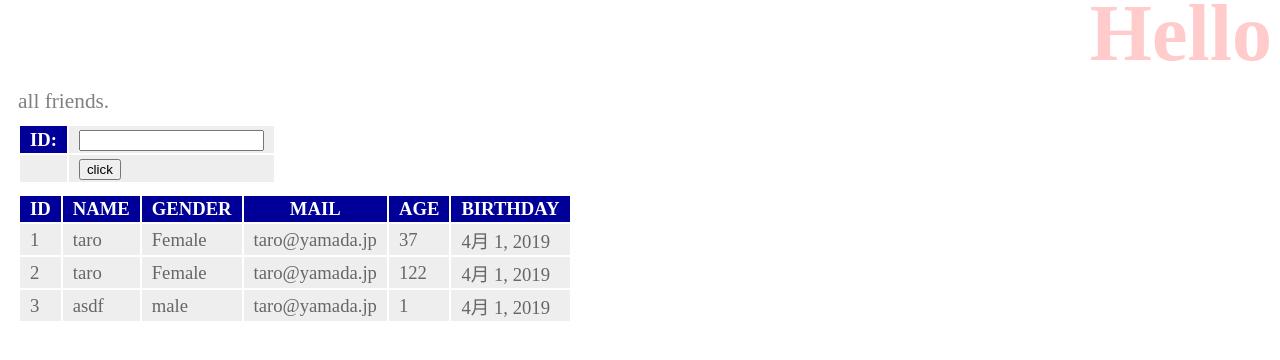
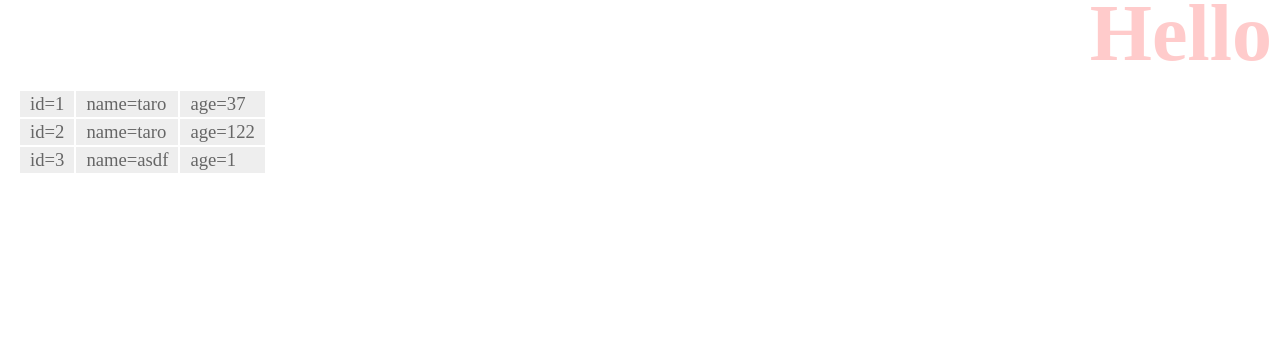
Before and after one commit to yunsunghyun/django_app, a Django app: page /hello/ in a window 1280 px wide. Shown: the top 360 px of the page. Run offline with Django 3.2, Linux system fonts and the light colour scheme; data comes from the database, SQL or seed files in the repository.

Commit message:
commant 0414

```diff
--- a/hello/forms.py
+++ b/hello/forms.py
@@ -2,4 +2,8 @@ from django import forms
 
 
 class HelloForm(forms.Form):
-    id = forms.IntegerField(label='ID')
+    name = forms.CharField(label='Name')
+    mail = forms.EmailField(label='Email')
+    gender = forms.BooleanField(label='Gender', required=False)
+    age = forms.IntegerField(label='Age')
+    birthday = forms.DateField(label='Birth')
--- a/hello/templates/hello/index.html
+++ b/hello/templates/hello/index.html
@@ -8,36 +8,10 @@
         href="{% static 'hello/css/style.css' %}"/>
 <head>
 <body>
-    <h1>{{title}}</h1>
-    <p>{{message|safe}}</p>
+    <h1>{{ title }}</h1>
     <table>
-        <form action="{% url 'index' %}" method="POST">
-            {% csrf_token %}
-            {{ form.as_table }}
-            <tr><td></td><td><input type="submit" value="click"></td></tr>
-        </form>
+        {{ data|safe }}
     </table>
 
-    <table>
-        <tr>
-            <th>ID</th>
-            <th>NAME</th>
-            <th>GENDER</th>
-            <th>MAIL</th>
-            <th>AGE</th>
-            <th>BIRTHDAY</th>
-        </tr>
-    {% for item in data %}
-        <tr>
-            <td>{{item.id}}</td>
-            <td>{{item.name}}</td>
-            <td>{% if item.gender == False %}male{% endif%}
-                {% if item.gender == True %}Female{% endif %}</td>
-            <td>{{item.mail}}</td>
-            <td>{{item.age}}</td>
-            <td>{{item.birthday}}</td>
-        </tr>
-    {% endfor %}
-    </table>
 </body>
 </html>
--- a/hello/urls.py
+++ b/hello/urls.py
@@ -17,5 +17,5 @@ from django.conf.urls import url
 from . import views
 
 urlpatterns = [
-    url('', views.index, name ='index'),
+    url('', views.index, name='index'),
 ]
--- a/hello/views.py
+++ b/hello/views.py
@@ -1,127 +1,25 @@
+from django.db.models import QuerySet
 from django.shortcuts import render
-from django.http import HttpResponse
 from .models import Friend
-from .forms import HelloForm
+
+
+def __new_str__(self):
+    result = ''
+    for item in self:
+        result += "<tr>"
+        for k in item:
+            result += '<td>' + str(k) + '=' + str(item[k]) + '</td>'
+        result += '</tr>'
+    return result
+
+
+QuerySet.__str__ = __new_str__
+
 
 def index(request):
+    data = Friend.objects.all().values('id', 'name', 'age')
     params = {
-        'title' : 'Hello',
-        'message' : 'all friends. ',
-        'form' : HelloForm(),
-        'data' : [],
+        'title': 'Hello',
+        'data': data,
     }
-    if (request.method == 'POST'):
-        num = request.POST['id']
-        item = Friend.objects.get(id=num)
-        params['data'] = [item]
-        params['form'] = HelloForm(request.POST)
-    else:
-        params['data'] = Friend.objects.all()
     return render(request, 'hello/index.html', params)
-
-
-
-
-
-##########################################################
-# from django.shortcuts import render
-# from django.http import HttpRequest
-# from django.views.generic import TemplateView
-# from .forms import HelloForm
-
-# class HelloView(TemplateView):
-
-#     def __init__(self):
-#         self.params = {
-#             'title' : 'Hello',
-#             'form' : HelloForm(),
-#             'result' : None
-#         }
-
-#     def get(self, request):
-#         return render(request, 'hello/index.html', self.params)
-
-#     def post(self, request):
-#         ch = request.POST.getlist('choice')
-#         result = '<ol><b>selected:</b>'
-#         for item in ch:
-#             result += '<li>' + item + '</li>'
-#         result += '</ol>'
-#         self.params['result'] = result
-#         self.params['form'] = HelloForm(request.POST)
-#         return render(request, 'hello/index.html', self.params)
-
-    # def post(self, request):
-    #     chk = request.POST['check']
-    #     self.params['result'] = 'you selected: "' + chk + '".'
-    #     self.params['form'] = HelloForm(request.POST)
-    #     return render(request, 'hello/index.html', self.params)
-
-############################################################################################
-    # def __init__(self):
-    #     self.parmas = {
-    #         'title' : 'Hello',
-    #         'message' : 'your data:',
-    #         'form' : HelloForm()
-    #     }
-
-    # def get(self, request):
-    #     return render(request, 'hello/index.html', self.parmas)
-
-    # def post(self, request):
-    #     msg = 'あなたは、<b>' + request.POST['name'] + \
-    #         ' (' + request.POST['age'] + \
-    #         ') </b>さんです。<br>メールアドレスは <b>' + request.POST['mail'] + \
-    #         '</b> ですね。'
-    #     self.parmas['message'] = msg
-    #     self.parmas['form'] = HelloForm(request.POST)
-    #     return render(request, 'hello/index.html', self.parmas)
-############################################################################################
-
-# def index(request):
-#     if 'msg' in request.GET:
-#         msg = request.GET['msg']
-#         result = 'you typed:"' + msg + '".'
-#     else:
-#         return HttpResponse('please send msg parameter!')
-#     msg = request.GET['msg']
-#     return HttpResponse(result)
-
-# def index(request, id, nickname):
-#     result = 'your id: ' + str(id) + ', name: "' \
-#         + nickname + '".'
-#     return HttpResponse(result)
-
-# def index(request):
-#     return render(request, 'hello/index.html')
-
-# def index(request):
-#     params = {
-#         'title' : 'Hello',
-#         'message' : 'your data: ',
-#         'form' : HelloForm()
-#     }
-#     if (request.method == 'POST'):
-#         params ['message'] = '名前 : ' + request.POST['name'] + \
-#             '<br>メール : ' + request.POST['mail'] + \
-#             '<br>年齢 : ' + request.POST['age']
-#         params['form'] = HelloForm(request.POST)
-#     return render(request, 'hello/index.html', params)
-
-# def next(request):
-#     params = {
-#         'title' : 'Hello/Next',
-#         'msg' : 'これは、もう１つのページです。',
-#         'goto' : 'index',
-#     }
-#     return render(request, 'hello/index.html', params)
-
-# def form(request):
-#     msg = request.POST['msg']
-#     params = {
-#         'title' : 'Hello/Form',
-#         'msg' : 'こんにちは、' + msg + 'さん。',
-#         'goto' : 'index',
-#     }
-#     return render(request, 'hello/index.html', params)
-# Create your views here.
```
Also changed, not shown: hello/templates/hello/create.html (added, +10 -0 lines).
